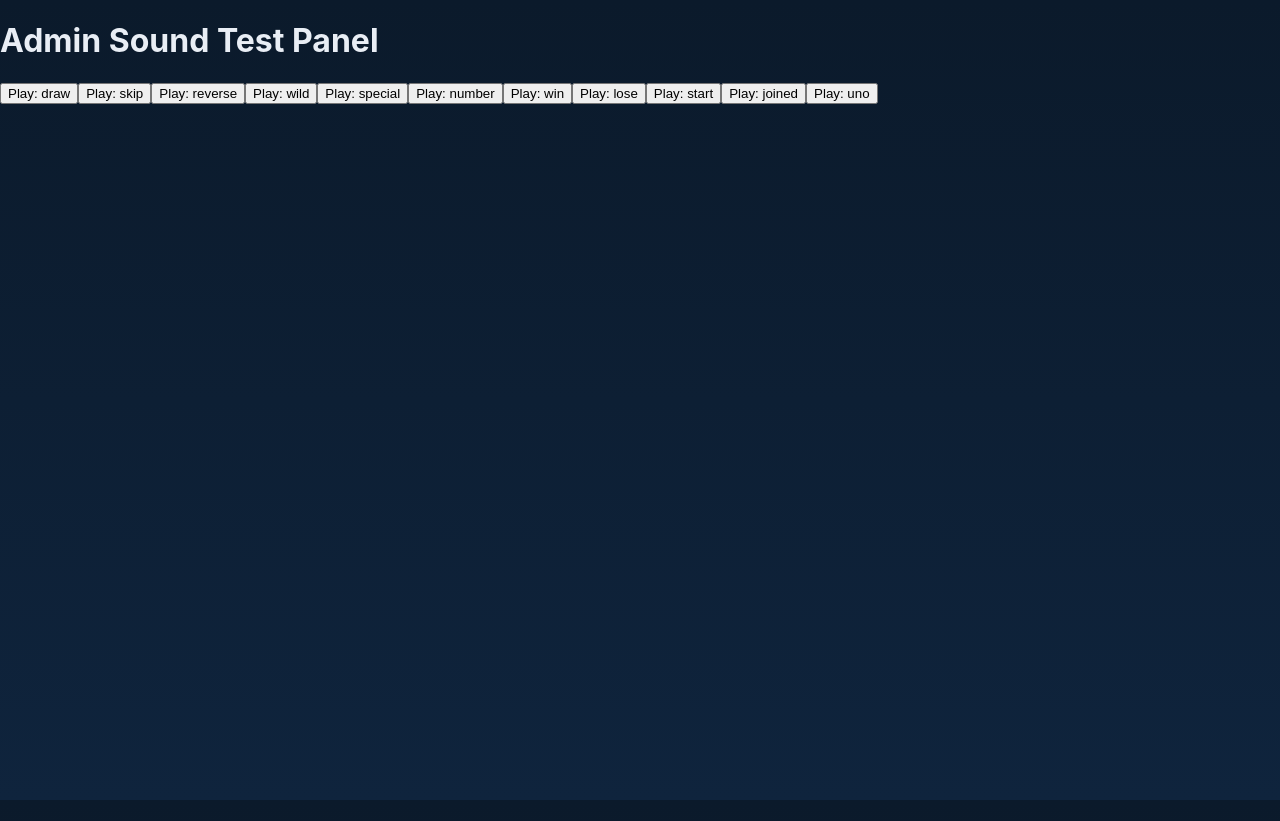
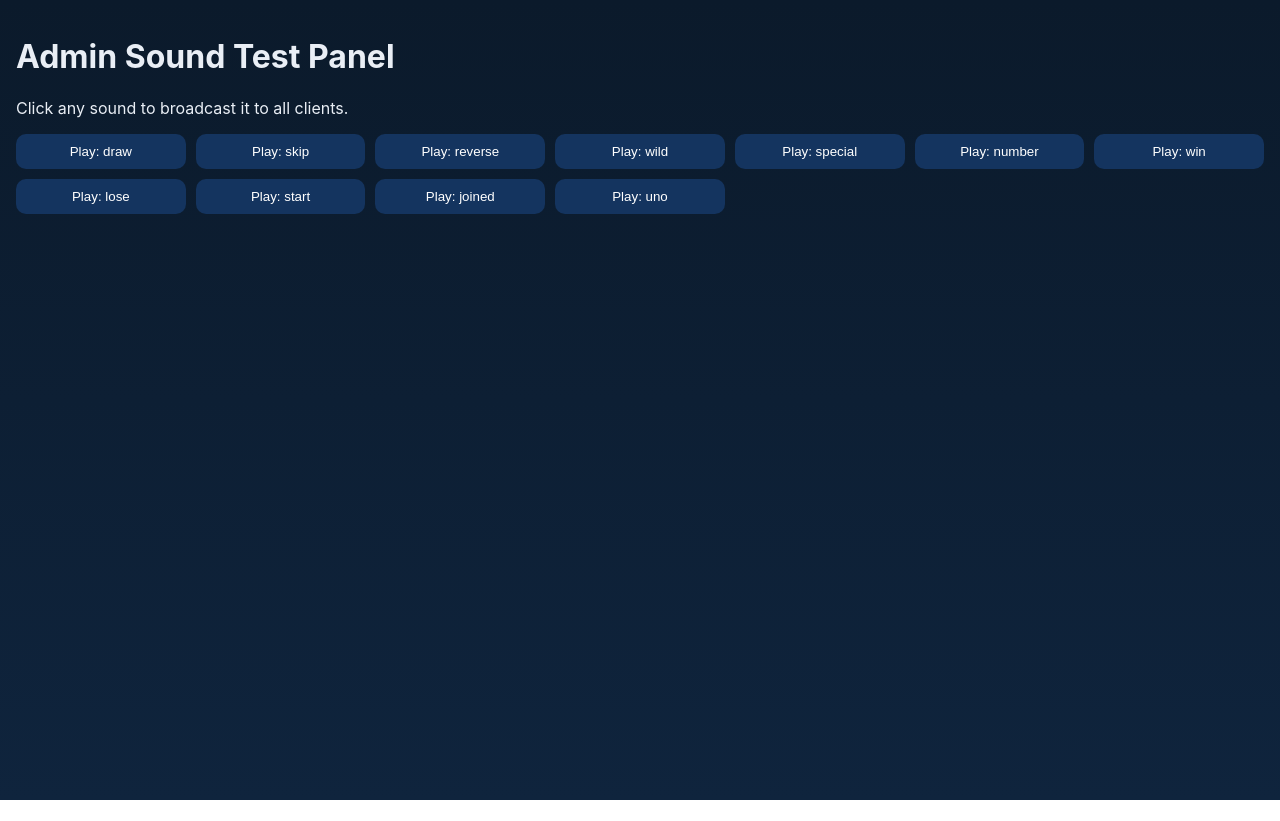
Before and after one commit to mwinegard/fantastic-happiness, a website: page public/admin.html in a window 1280 px wide. After the commit the page ends 800 px from the top, so only its background shows below. Drawn offline with nearby package versions, Linux system fonts and the light colour scheme; no server answers.

Commit message:
Update admin.html

```diff
--- a/public/admin.html
+++ b/public/admin.html
@@ -2,31 +2,30 @@
 <html lang="en">
 <head>
   <meta charset="UTF-8" />
-  <meta name="viewport" content="width=device-width, initial-scale=1.0"/>
   <title>UNO Admin Panel</title>
+  <meta name="viewport" content="width=device-width, initial-scale=1" />
   <link rel="stylesheet" href="style.css" />
+  <style>
+    body{padding:16px}
+    #buttons{display:grid;grid-template-columns:repeat(auto-fill,minmax(160px,1fr));gap:10px}
+    #buttons button{padding:10px;border:0;border-radius:10px;background:#14345f;color:#fff;cursor:pointer}
+    #buttons button:hover{filter:brightness(1.1)}
+  </style>
 </head>
 <body>
   <h1>Admin Sound Test Panel</h1>
+  <p>Click any sound to broadcast it to all clients.</p>
   <div id="buttons"></div>
 
   <script src="/socket.io/socket.io.js"></script>
   <script>
     const socket = io();
-
-    const sounds = [
-      "draw", "skip", "reverse", "wild", "special",
-      "number", "win", "lose", "start", "joined", "uno"
-    ];
-
+    const sounds = ["draw","skip","reverse","wild","special","number","win","lose","start","joined","uno"];
     const container = document.getElementById("buttons");
-
-    sounds.forEach(name => {
+    sounds.forEach(name=>{
       const btn = document.createElement("button");
       btn.textContent = `Play: ${name}`;
-      btn.onclick = () => {
-        socket.emit("adminPlaySound", name);
-      };
+      btn.onclick = () => socket.emit("adminPlaySound", name);
       container.appendChild(btn);
     });
   </script>
```
